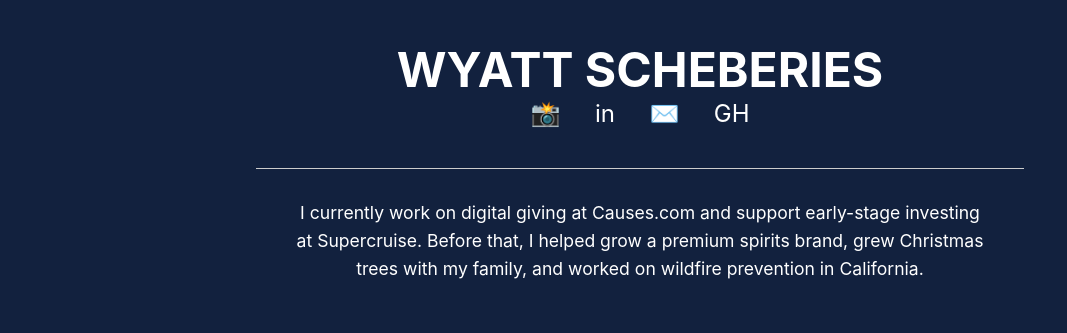
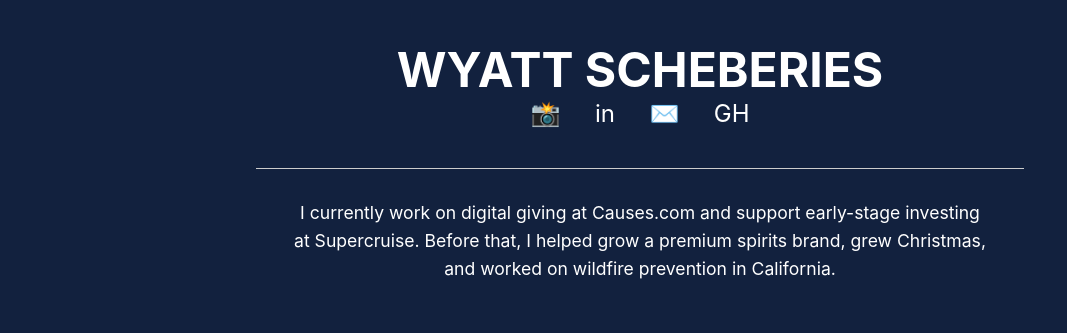
Before and after one commit to schebs/scheberies.com, a plain HTML site: page index.html in a window 1280 px wide. Shown: the top 333 px of the page, without its empty margins (0-1067 px from the left). Drawn offline with Linux system fonts and the light colour scheme.

Commit message:
Update index.html

```diff
--- a/index.html
+++ b/index.html
@@ -81,7 +81,7 @@
   <hr />
 
   <section class="bio">
-    <p>I currently work on digital giving at Causes.com and support early-stage investing at Supercruise. Before that, I helped grow a premium spirits brand, grew Christmas trees with my family, and worked on wildfire prevention in California.</p>
+    <p>I currently work on digital giving at Causes.com and support early-stage investing at Supercruise. Before that, I helped grow a premium spirits brand, grew Christmas, and worked on wildfire prevention in California.</p>
   </section>
 
   <section class="carousel">
```
